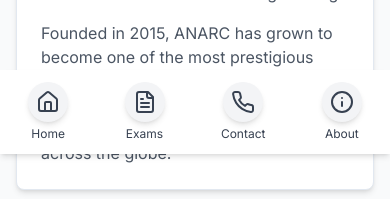
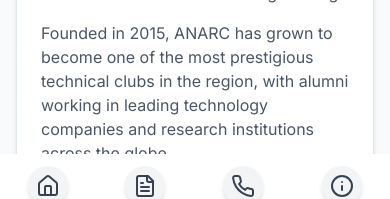
Before and after one commit to am12an34/SOAR, a React (Vite) app: page /about in a window 390 px wide. Shown: the part 690-889 px from the top of the page. Built offline with nearby package versions, Linux system fonts and the light colour scheme; no server answers.

Commit message:
Update NavBar.tsx

```diff
--- a/src/components/NavBar.tsx
+++ b/src/components/NavBar.tsx
@@ -21,11 +21,28 @@ const NavBar = () => {
   const { user, signOut } = useAuth();
   const [dropdownOpen, setDropdownOpen] = useState(false);
   const [mobileMenuOpen, setMobileMenuOpen] = useState(false);
-
+  const [showNav, setShowNav] = useState(true);
   const handleSignOut = async () => {
     await signOut();
   };
 
+  useEffect(() => {
+    const handleScroll = () => {
+      const scrollPosition = window.scrollY + window.innerHeight;
+      const pageHeight = document.documentElement.scrollHeight;
+
+      if (scrollPosition >= pageHeight - 10) {
+        // Hide when at the bottom
+        setShowNav(false);
+      } else {
+        // Show when scrolling up from bottom
+        setShowNav(true);
+      }
+    };
+
+    window.addEventListener("scroll", handleScroll);
+    return () => window.removeEventListener("scroll", handleScroll);
+  }, []);
   return (
     <>
       {/* Top Navigation Bar (Desktop & Mobile) */}
@@ -111,7 +128,10 @@ const NavBar = () => {
       </nav>
 
       {/* Bottom Navigation Bar (Only on Mobile) */}
-      <div className="fixed bottom-0 left-0 w-full bg-white shadow-md flex justify-around py-3 md:hidden">
+      <div
+        className={`fixed bottom-0 left-0 w-full bg-white shadow-md flex justify-around py-3 md:hidden transition-transform duration-300 ${showNav ? "translate-y-0" : "translate-y-full"
+          }`}
+      >
         <NavItem to="/" icon={<Home size={24} />} label="Home" />
         <NavItem to="/exams" icon={<FileText size={24} />} label="Exams" />
         <NavItem to="/contact" icon={<Phone size={24} />} label="Contact" />
```
Lines whose indentation alone changed are shown as unchanged.
